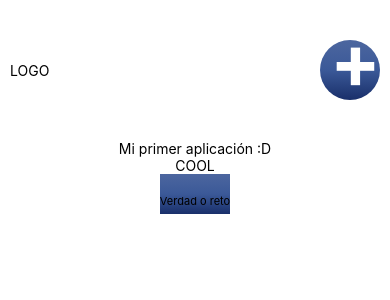
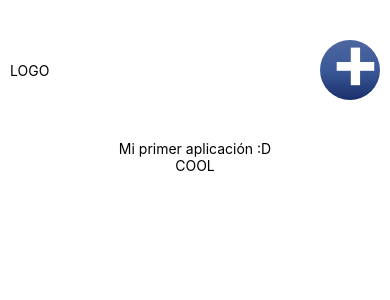
Before and after one commit to MiguelOlave/AlicoSoft, a React Native app in the folder BoozeBear/: screen / in a window 390 px wide. Shown: the top 300 px of the page. Built offline with nearby package versions, Linux system fonts and the light colour scheme.

Commit message:
arregle los errores de yolian

```diff
--- a/BoozeBear/App.js
+++ b/BoozeBear/App.js
@@ -1,13 +1,12 @@
 import { StatusBar } from 'expo-status-bar';
 import { StyleSheet, Text, View } from 'react-native';
 import Agregar from './Componentes/Botones_Agregar';
-import V_or_R from './Componentes/Botones_Categorias';
 
 export default function App() {
   return (
     <View style={{ flex: 1 }}>
 
-      <View style={styles.logo}>
+      <View style={styles.inicio}>
       <Text style={styles.Text} >LOGO</Text>
       <Agregar/>
       <StatusBar style="auto" />
@@ -16,7 +15,6 @@ export default function App() {
       <View style={styles.container}>
         <Text style={styles.Text} >Mi primer aplicación :D</Text>
         <Text style={styles.Text} >COOL</Text>
-        <V_or_R/>
         <StatusBar style="auto" />
       </View>
 
@@ -40,7 +38,7 @@ const styles = StyleSheet.create({
     alignItems: 'center',
     justifyContent: 'center',
   },
-  logo:{
+  inicio:{
     flexDirection: "row",
     alignItems: "flex-start",
     marginTop:40,
```
